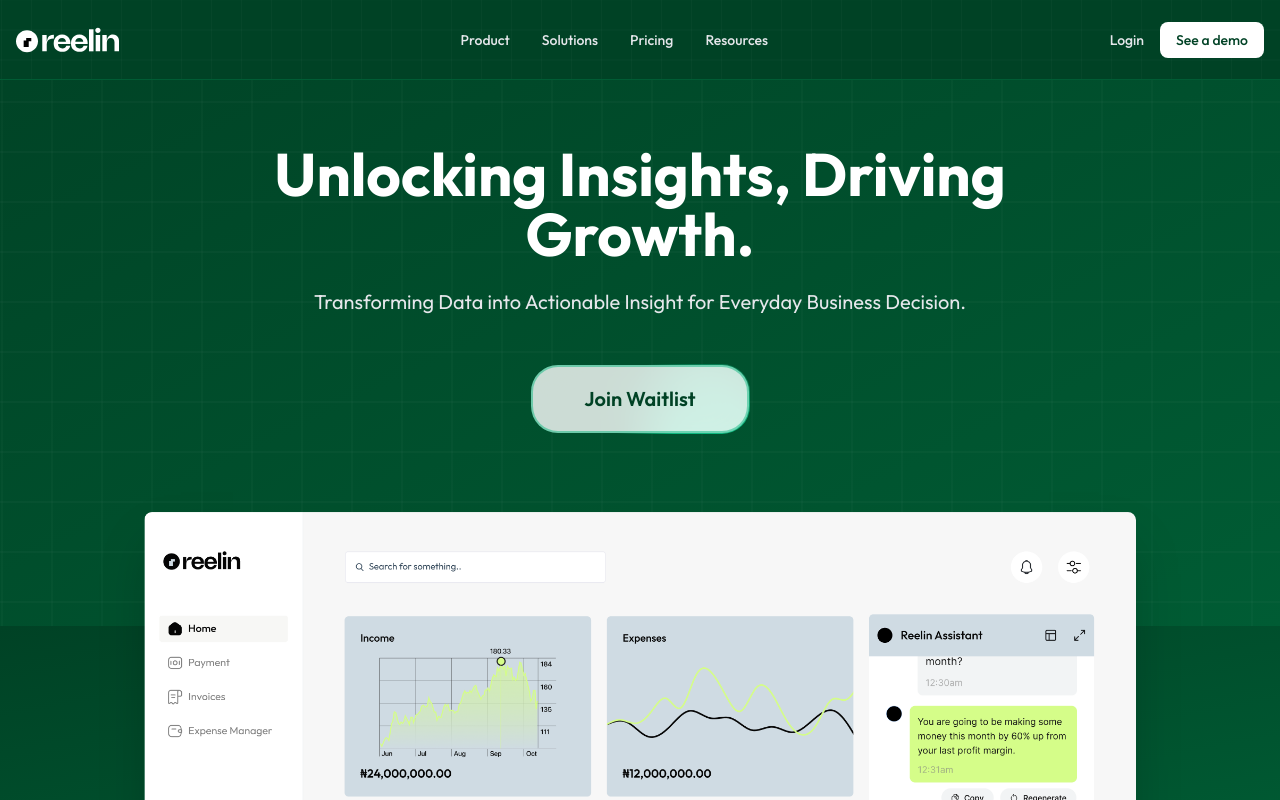
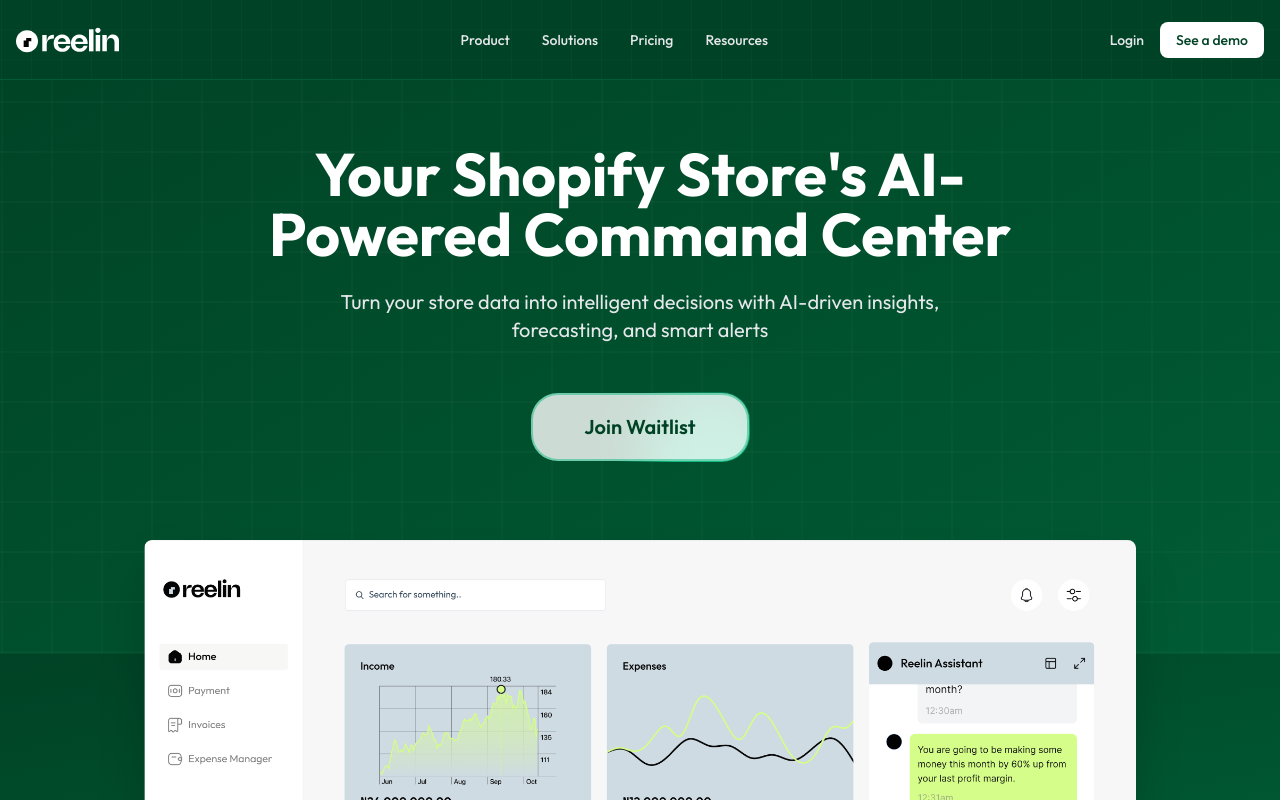
Before and after one commit to adugamayuba/reelin, a Next.js app: page / in a window 1280 px wide. Shown: the top 800 px of the page. Built offline with nearby package versions, Linux system fonts and the light colour scheme.

Commit message:
updated copy part

```diff
--- a/components/LandingPage/Hero.tsx
+++ b/components/LandingPage/Hero.tsx
@@ -30,10 +30,10 @@ const Hero = () => {
             {/* Main Content */}
             <div className="max-w-3xl mx-auto">
               <h1 className="text-4xl lg:text-6xl font-bold leading-tight mb-6 text-white">
-                Unlocking Insights, Driving Growth.
+                Your Shopify Store's AI-Powered Command Center
               </h1>
               <p className="text-lg lg:text-xl text-gray-200 mb-12 max-w-2xl mx-auto">
-                Transforming Data into Actionable Insight for Everyday Business Decision.
+                Turn your store data into intelligent decisions with AI-driven insights, forecasting, and smart alerts
               </p>
 
               {/* CTA Buttons */}
```
